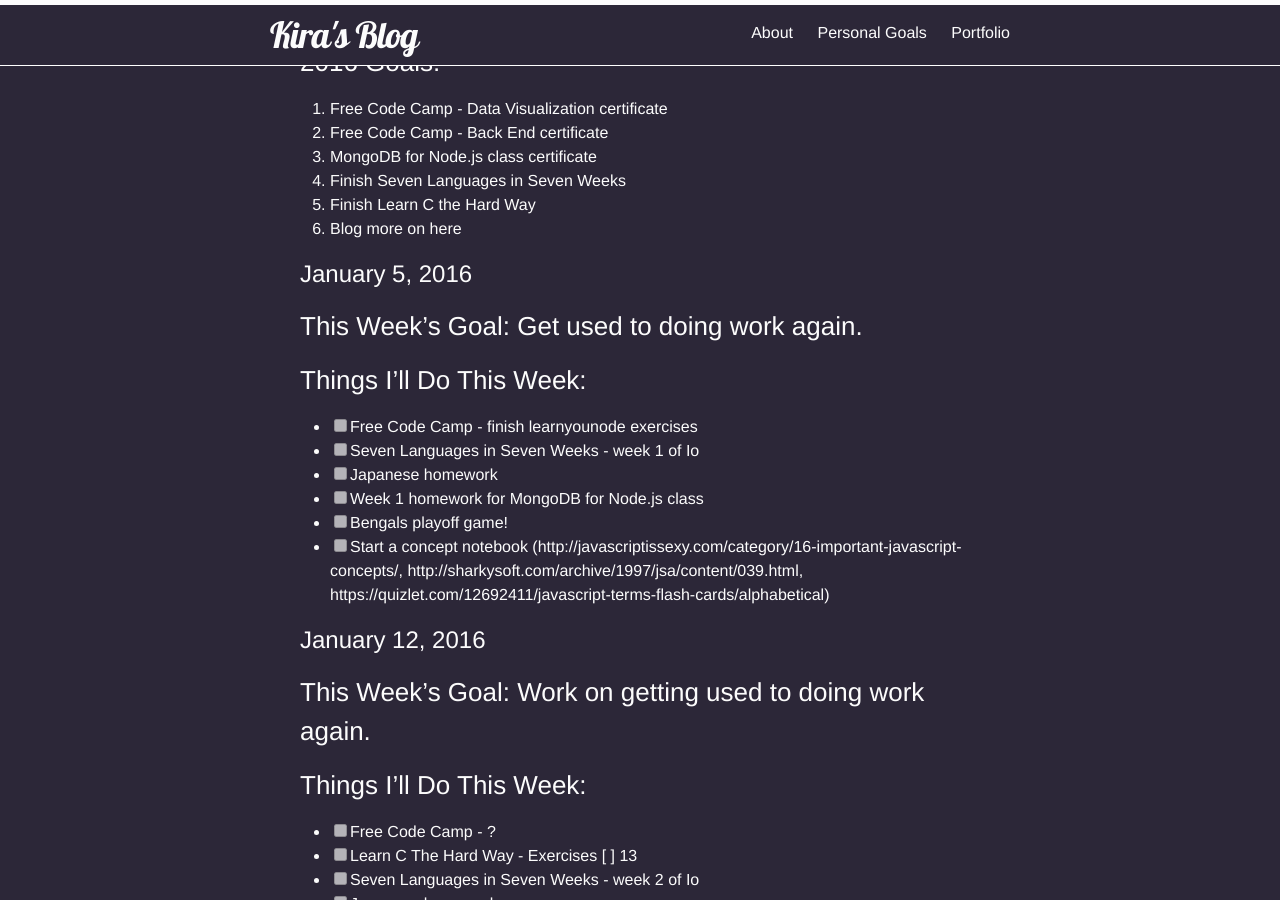
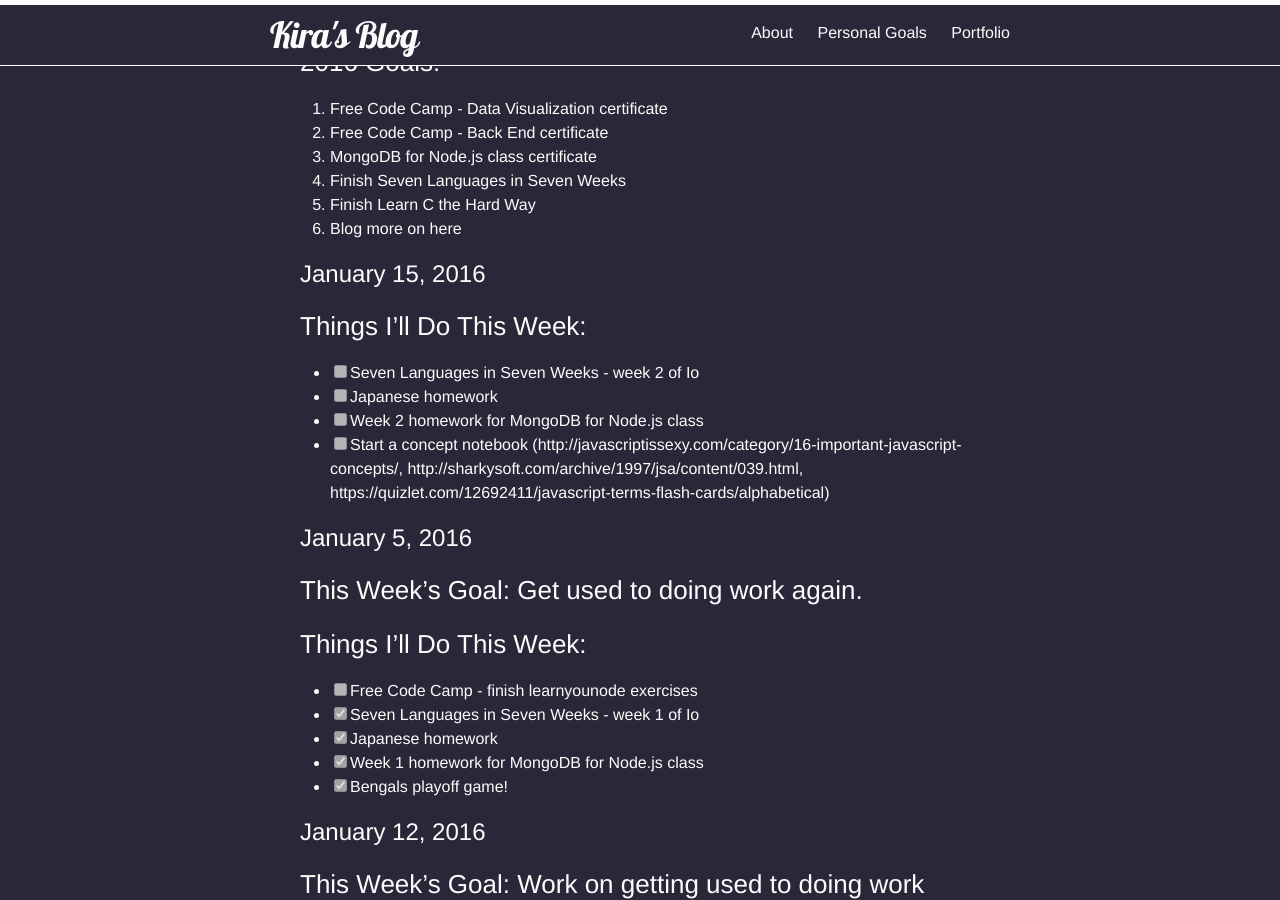
Before and after one commit to kirakirakira/blog, a Jekyll site: the page built from personal-goals.md, in a window 1280 px wide and 900 px high, scrolled down 367 px. Built offline with Jekyll 4.4.1, drawn with Linux system fonts in a browser that asks for light colours; Markdown is read by kramdown in place of the engine named in the settings.

Commit message:
Update personal-goals.md
Update for 1/15/16

```diff
--- a/personal-goals.md
+++ b/personal-goals.md
@@ -18,17 +18,24 @@ So it's a new year, and I haven't listed any goals on here since November. Decem
 5. Finish Learn C the Hard Way
 6. Blog more on here
 
+# January 15, 2016
+
+### Things I'll Do This Week:
+- [ ] Seven Languages in Seven Weeks - week 2 of Io
+- [ ] Japanese homework
+- [ ] Week 2 homework for MongoDB for Node.js class
+- [ ] Start a concept notebook (http://javascriptissexy.com/category/16-important-javascript-concepts/, http://sharkysoft.com/archive/1997/jsa/content/039.html, https://quizlet.com/12692411/javascript-terms-flash-cards/alphabetical)
+
 # January 5, 2016
 
 ### This Week's Goal: Get used to doing work again.
 
 ### Things I'll Do This Week:
 - [ ] Free Code Camp - finish learnyounode exercises
-- [ ] Seven Languages in Seven Weeks - week 1 of Io
-- [ ] Japanese homework
-- [ ] Week 1 homework for MongoDB for Node.js class
-- [ ] Bengals playoff game!
-- [ ] Start a concept notebook (http://javascriptissexy.com/category/16-important-javascript-concepts/, http://sharkysoft.com/archive/1997/jsa/content/039.html, https://quizlet.com/12692411/javascript-terms-flash-cards/alphabetical)
+- [X] Seven Languages in Seven Weeks - week 1 of Io
+- [X] Japanese homework
+- [X] Week 1 homework for MongoDB for Node.js class
+- [X] Bengals playoff game!
 
 # January 12, 2016
 
```
